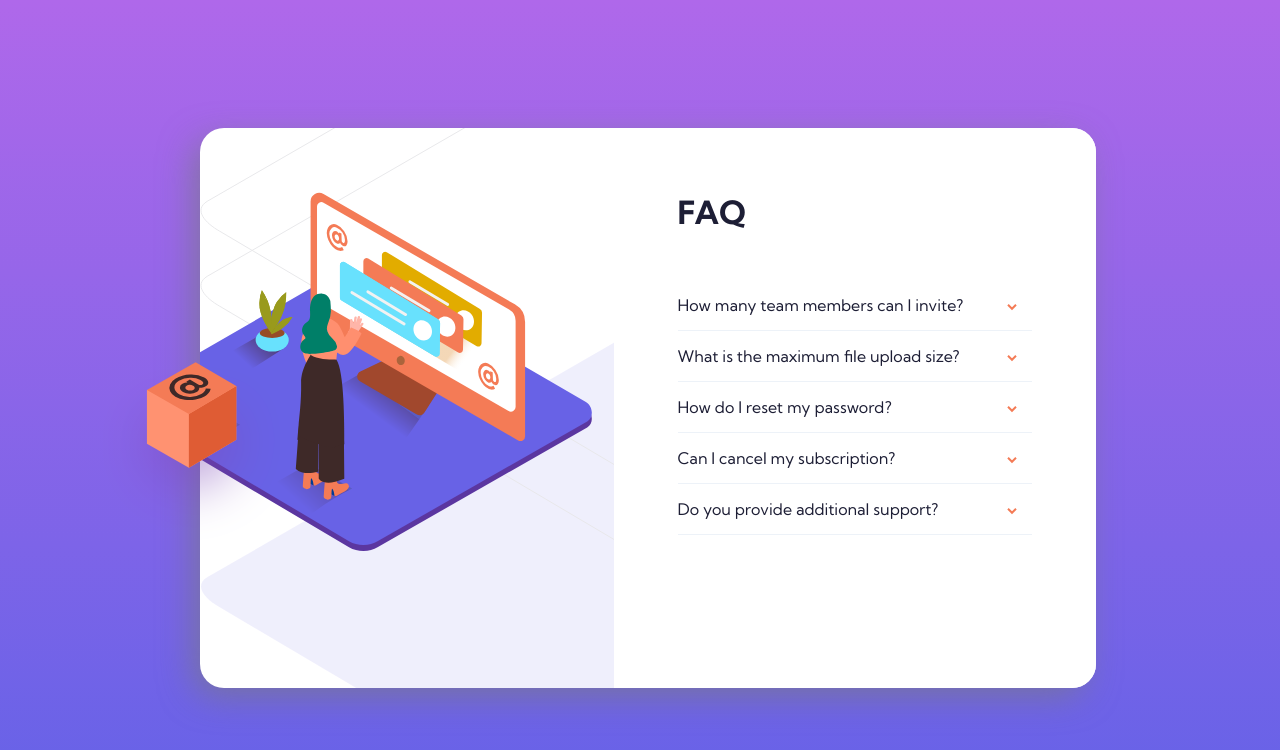
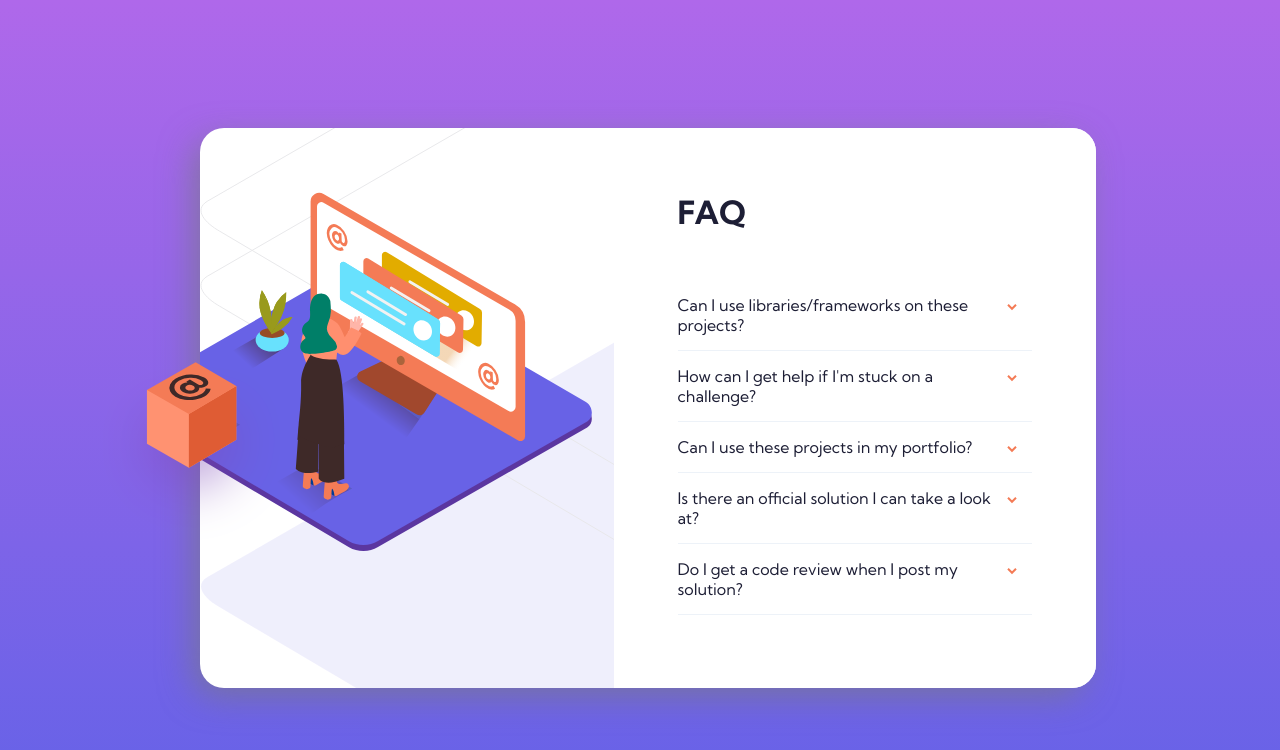
Before and after one commit to hannah-ganne/faq-accordion, a React (Create React App) app: page / in a window 1280 px wide. Shown: the top 750 px of the page. Built offline with nearby package versions, Linux system fonts and the light colour scheme; the HTML template or start-up script is replaced by a standard one.

Commit message:
change description props

```diff
--- a/src/App.js
+++ b/src/App.js
@@ -19,42 +19,42 @@ function App() {
                 <Accordion>
                     <Section>
                         <Title>
-                            How many team members can I invite?
+                            Can I use libraries/frameworks on these projects?
                         </Title>
                         <Content>
-                            <Description city="paris" />
+                            <Description question="1" />
                         </Content>
                     </Section>
                     <Section>
                         <Title>
-                            What is the maximum file upload size?
+                            How can I get help if I'm stuck on a challenge?
                         </Title>
                         <Content>
-                            <Description city="lech" />
+                            <Description question="2" />
                         </Content>
                     </Section>
                     <Section>
                         <Title>
-                            How do I reset my password?
+                            Can I use these projects in my portfolio?
                         </Title>
                         <Content>
-                            <Description city="paris" />
+                            <Description question="3" />
                         </Content>
                     </Section>
                     <Section>
                         <Title>
-                            Can I cancel my subscription?
+                            Is there an official solution I can take a look at?
                         </Title>
                         <Content>
-                            <Description city="madrid" />
+                            <Description question="4" />
                         </Content>
                     </Section>
                     <Section>
                         <Title>
-                            Do you provide additional support?
+                            Do I get a code review when I post my solution?
                         </Title>
                         <Content>
-                            <Description city="madrid" />
+                            <Description question="5" />
                         </Content>
                     </Section>
                 </Accordion>
```
